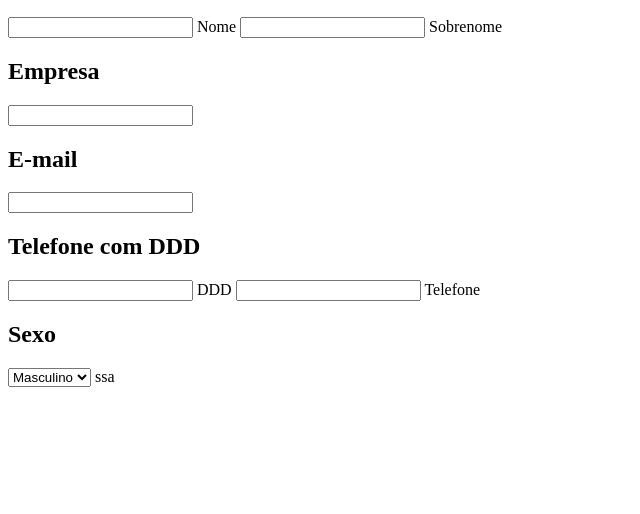
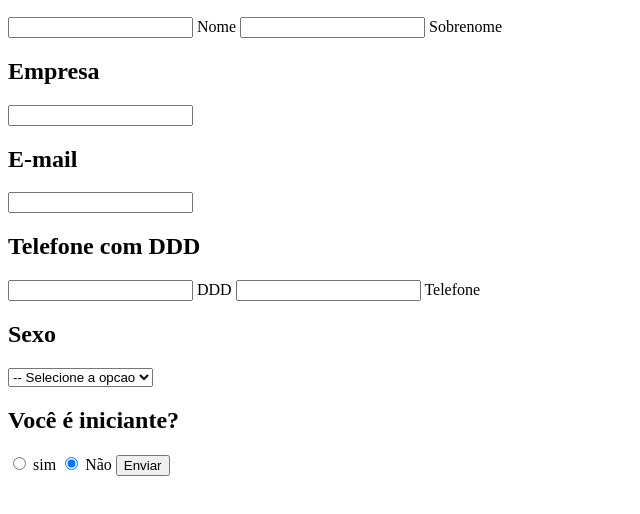
Before and after one commit to JoseliSilva/FormularioCadastro, a plain HTML site: page index.html in a window 1280 px wide. Shown: the part 110-624 px from the top of the page, without its empty margins (0-640 px from the left). Drawn offline with Linux system fonts and the light colour scheme; files that its build step writes are made by us from their sources.

Commit message:
Html botoes

```diff
--- a/index.html
+++ b/index.html
@@ -42,9 +42,26 @@
             <h2 class="nome">Sexo</h2>
 
             <select class="opicoes" name="assunto">
+                <option disabled="disabled" selected="selected">-- Selecione a opcao</option>
                 <option>Masculino</option>
                  <option>Feminino</option>
-            </select> ssa
+            </select>
+
+            <h2 class="nivel">Você é iniciante?</h2>
+
+            <label class="radio">
+                <input class="radio-one" type="radio" name="radio" checked="checked" name="">
+                <span class="checkmark"></span>
+                sim
+            </label>
+
+
+            <label class="radio">
+                <input class="radio-two" type="radio" name="radio" checked="checked" name="">
+                <span class="checkmark"></span>
+                Não
+            </label>
+            <button type="submit">Enviar</button>
 
         </form>
     </div>
```
